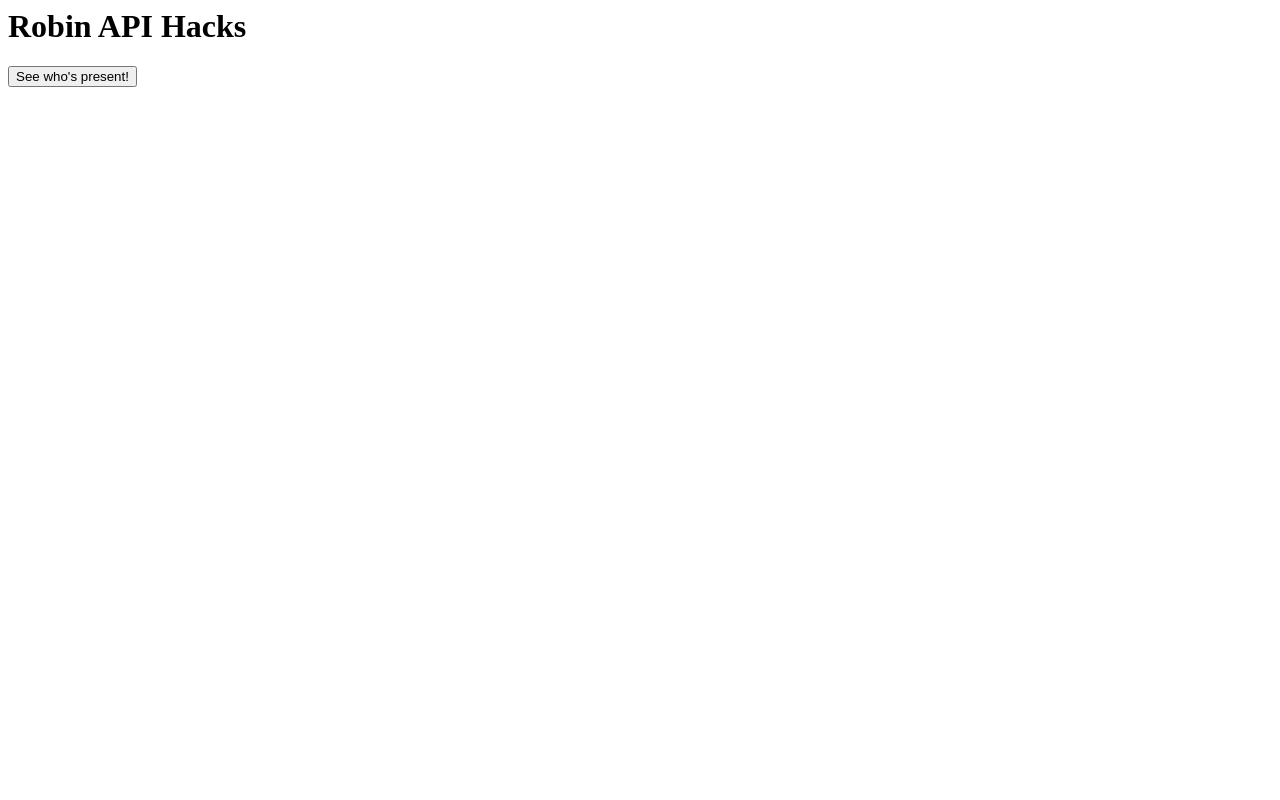
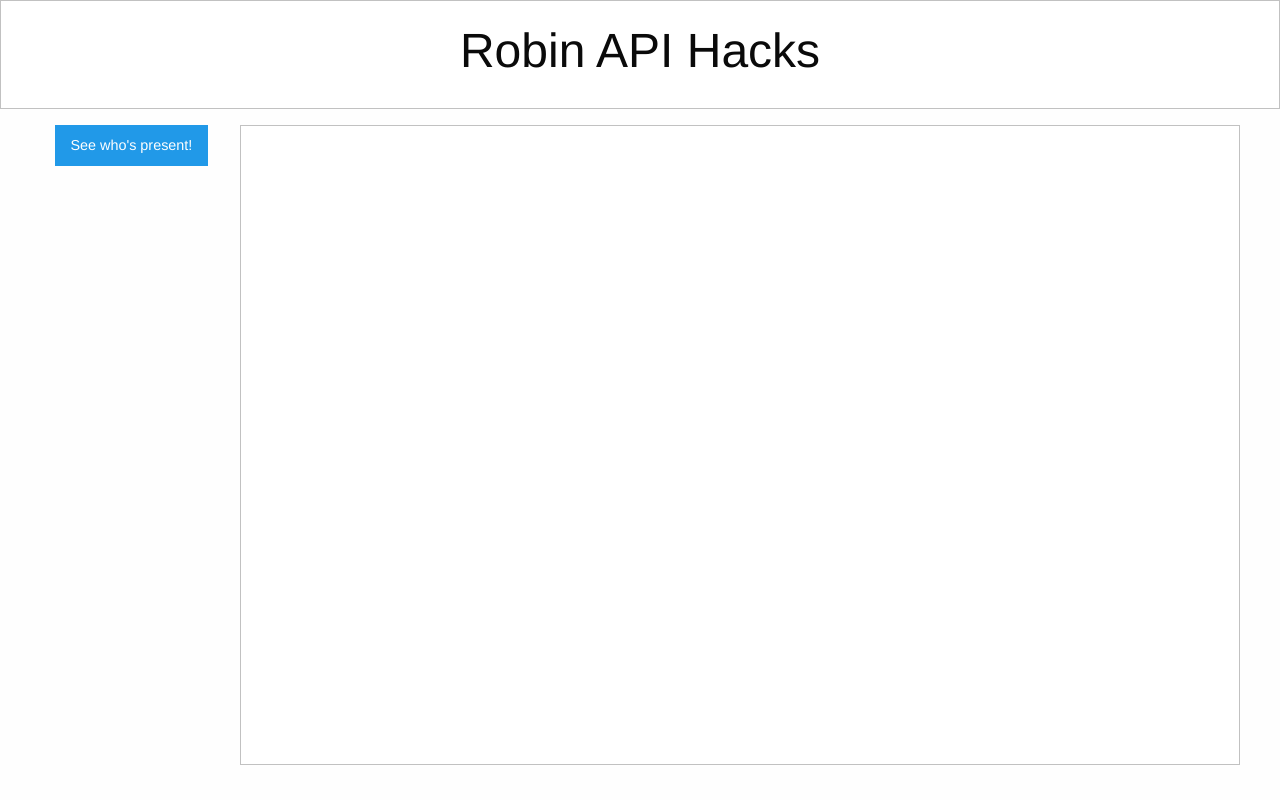
Before and after one commit to dianetam523/RobinNodeJS, a website: page public/index.htm in a window 1280 px wide. Drawn offline with nearby package versions, Linux system fonts and the light colour scheme.

Commit message:
Fixed css on index.htm

```diff
--- a/public/index.htm
+++ b/public/index.htm
@@ -1,11 +1,13 @@
-<html>
+<html lang="en">
    <head>
-      <title>Sample Page</title>
-       <meta charset="utf-8">
+    <meta charset="utf-8">
     <meta http-equiv="x-ua-compatible" content="ie=edge">
     <meta name="viewport" content="width=device-width, initial-scale=1.0">
-       <link type="text/css" src="/public/css/index.css">
-       <link rel="stylesheet" src="/public/css/foundation.css">
+
+    <title>Sample Page</title>
+
+       <link href="css/index.css" rel="stylesheet">
+       <link href="css/foundation.css" rel="stylesheet">
    </head>
 
    <body>
```
Also changed, not shown: public/css/index.css (+8 -0 lines), 2 other files.
